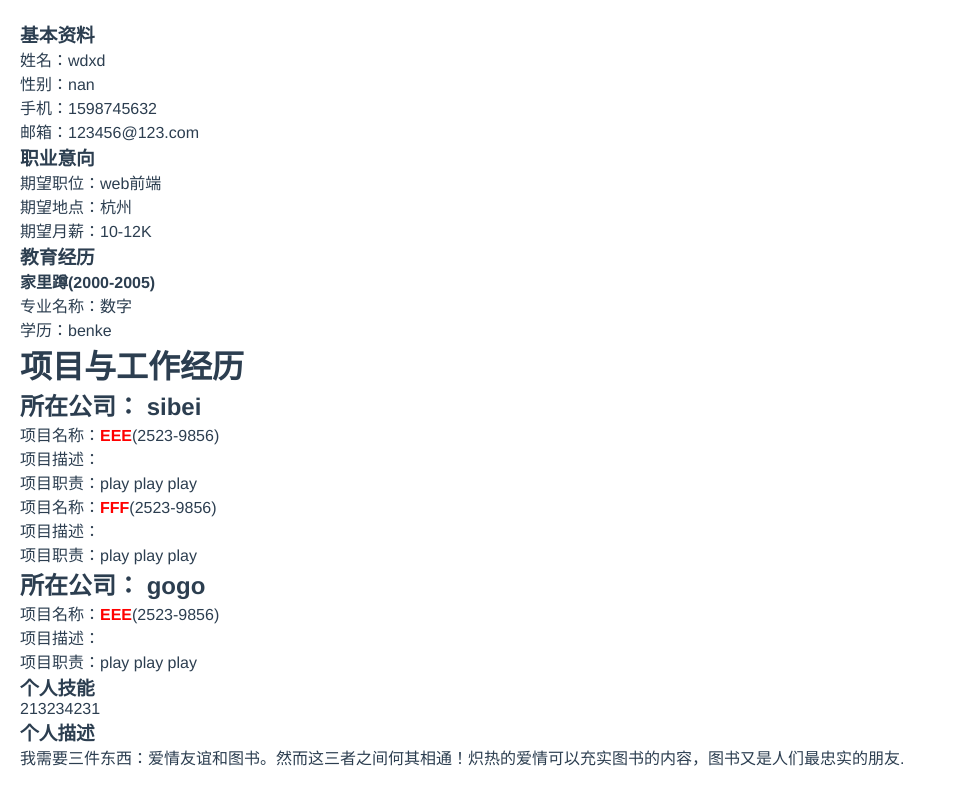
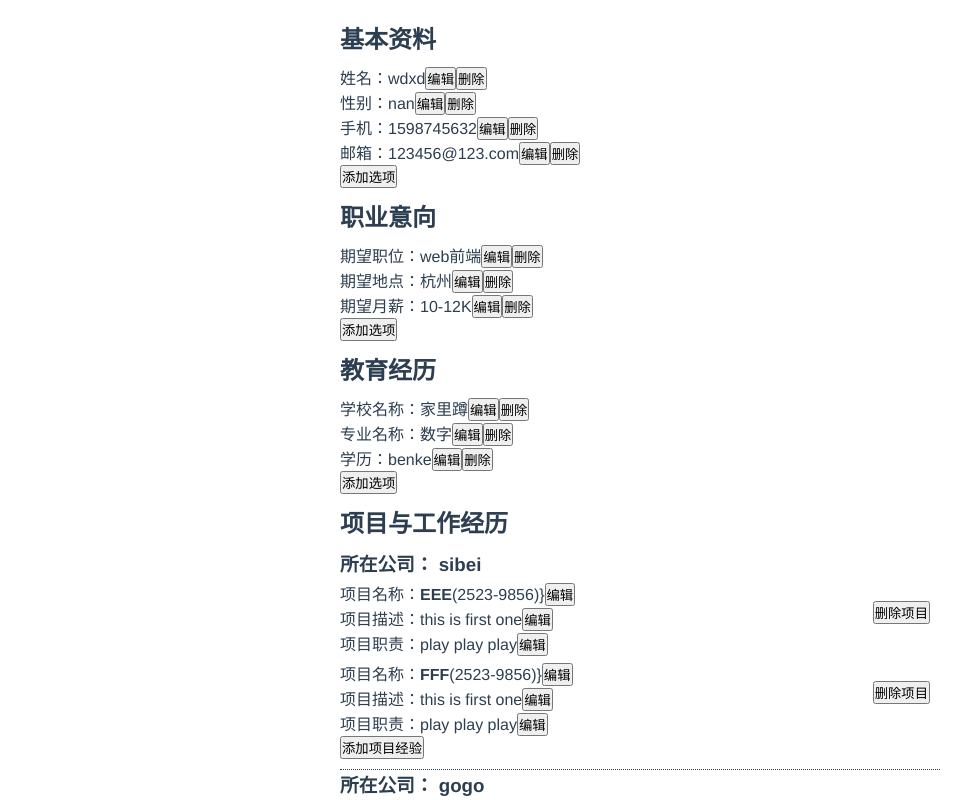
Before and after one commit to wangdaxiaoda/vue-resume, a Vue app: page / in a window 1280 px wide. Shown: the top 800 px of the page, without its empty margins (0-973 px from the left). Built offline with nearby package versions, Linux system fonts and the light colour scheme.

Commit message:
wdxd
添加可操作按钮

```diff
--- a/index.html
+++ b/index.html
@@ -4,6 +4,7 @@
     <meta charset="utf-8">
     <meta name="viewport" content="width=device-width,initial-scale=1.0">
     <title>vue-resume</title>
+    <link rel="shortcut icon" href="logo.png" type="image/x-icon">
   </head>
   <body>
     <div id="app">
--- a/src/App.vue
+++ b/src/App.vue
@@ -1,76 +1,67 @@
 <template>
     <div id="app">
-    <div class="basicMess">
-      <h3>基本资料</h3>
-      <p>姓名：{{basic.name}}</p>
-      <p>性别：{{basic.sex}}</p>
-      <p>手机：{{basic.phone}}</p>
-      <p>邮箱：{{basic.email}}</p>
-    </div>
-    <div class="profession">
-      <h3>职业意向</h3>
-      <p>期望职位：{{wanted.profession}}</p>
-      <p>期望地点：{{wanted.place}}</p>
-      <p>期望月薪：{{wanted.salary}}</p>
-    </div>
-    <div class="eduExp">
-      <h3>教育经历</h3>
-      <h4>{{eduExp.schoolName}}({{eduExp.time}})</h4>
-      <p>专业名称：{{eduExp.major}}</p>
-      <p>学历：{{eduExp.education}}</p>
-    </div>
+        <basic :items="basicItem" @add="addBasic"></basic>
+        <basic :items="wanted" @add="addWanted"></basic>
+        <basic :items="eduExp" @add="addEdu"></basic>
         <div class="workExp">
-      <h1>项目与工作经历</h1>
+            <h2>项目与工作经历</h2>
             <work :work-exp="workExp"></work>
         </div>
         <div class="personalSkills">
-      <h3>个人技能</h3>
-      <p>{{personalSkills}}</p>
+            <h2>个人技能</h2>
+            <p class="pText">{{personalSkills}}<button class="funcButt">编辑</button></p>
         </div>
         <div class="introduction">
-      <h3>个人描述</h3>
-      <p>{{introduction}}</p>
+            <h2>个人描述</h2>
+            <p class="pText">{{introduction}}<button class="funcButt">编辑</button></p>
         </div>
+        <button class="complete" @click="complete">完成修改</button>
     </div>
 </template>
 
 <script>
     import work from './components/workExp'
     import perData from './data/data'
+    import basic from './components/basic'
     export default {
         data() {
             return {
-        title: perData.wanted.profession,
                 workExp: perData.workExp,
-        basic: perData.basic,
+                basicItem: perData.basic,
                 wanted: perData.wanted,
                 eduExp: perData.eduExp,
-        introduction: perData.introduction,
-        newTodoText: '',
-        items: [{
-            id: 1,
-            title: 'Do the dishes',
-            text: 'Do the dishes'
-          },
-          {
-            id: 2,
-            title: 'Take out the trash',
-            text: 'Take out the trash'
-          },
-          {
-            id: 3,
-            title: 'Mow the lawn',
-            text: 'Mow the law'
-          }
-        ],
-        nextTodoId: 4
+                introduction: perData.introduction
             }
         },
         computed: {
             personalSkills: () => perData.personalSkills.join('')
         },
         components: {
+            basic,
             work
+        },
+        methods: {
+            addBasic: function(text, value) {
+                this.basicItem.message.push({
+                    text: text,
+                    value: value
+                });
+            },
+            addWanted: function() {
+                this.wanted.message.push({
+                    text: text,
+                    value: value
+                })
+            },
+            addEdu: function() {
+                this.eduExp.message.push({
+                    text: text,
+                    value: value
+                })
+            },
+            complete: function() {
+                $('.funcButt').hide();
+            }
         }
     };
 </script>
@@ -81,12 +72,31 @@
         margin: 0;
     }
 
+    button {
+        cursor: pointer;
+    }
+
     #app {
         font-family: "Avenir", Helvetica, Arial, sans-serif;
         -webkit-font-smoothing: antialiased;
         -moz-osx-font-smoothing: grayscale;
         color: #2c3e50;
-    margin-top: 20px;
-    padding-left: 20px;
+        position: absolute;
+        padding: 20px 0;
+        left: 50%;
+        margin-left: -300px;
+        width: 600px;
+    }
+
+    #app>div {
+        margin-bottom: 10px
+    }
+
+    .pText {
+        width: 488px;
+    }
+
+    h2 {
+        padding-bottom: 10px;
     }
 </style>
--- /dev/null
+++ b/src/common.js
@@ -0,0 +1,7 @@
+function removeItem(event) {
+  event.currentTarget.parentElement.remove();
+}
+
+export {
+    removeItem
+}
--- a/src/components/basic.vue
+++ b/src/components/basic.vue
@@ -1,6 +1,66 @@
 <template>
     <div>
-        <h3>{{basic.title}}</h3>
-
+        <h2>{{items.title}}</h2>
+        <p v-for="(value, key) in items.message" :key="key" class="pText">{{value.text}}{{value.value}}<input v-model="value.value" v-if="false"><button class="funcButt">编辑</button><button class="funcButt" @click.prevent="removeItem">删除</button>
+        </p>
+        <p>
+            <input type="text" class="itemText"
+            v-model="addItemText"
+            v-if="isText"
+            @keyup.enter.self="itemSubmit"
+            placeholder="请填入属性名">
+            <input type="text" class="itemValue"
+            v-model="addItemValue"
+            v-if="isValue"
+            @keyup.enter.self="itemSubmit"
+            placeholder="请填入属性值">
+        </p>
+        <button class="funcButt addItem" @click="addItem">添加选项</button>
     </div>
 </template>
+
+<script>
+    import {removeItem, editItem} from '../common'
+    export default {
+        data() {
+            return {
+                myItem: this.items,
+                addItemText: '',
+                addItemValue: '',
+                isText: !1,
+                isValue: !1,
+            }
+        },
+        props: ['items'],
+        computed: {},
+        components: {
+        },
+        methods: {
+            itemSubmit: function(event) {
+                var inputVal = event.target.value;
+                if (inputVal == '') {
+                    alert('请先填入值');
+                    return;
+                }
+                if (this.addItemText && this.addItemValue) {
+                    this.isValue = this.isText = !1;
+                    this.$emit('add', this.addItemText, this.addItemValue);
+                    this.addItemText = this.addItemValue = '';
+                }
+            },
+            addItem: function() {
+                if (this.isText || this.isValue) {
+                    alert('请先完成上一个选项添加,然后继续下一个');
+                    return;
+                }
+                this.isText = this.isValue = !0;
+            },
+            removeItem
+        }
+    }
+</script>
+
+<style>
+    .itemText,
+    .itemValue {}
+</style>
--- a/src/components/project.vue
+++ b/src/components/project.vue
@@ -1,15 +1,50 @@
 <template>
     <div>
-        <div v-for="project in projects" :key="project.projectName">
-            <p>项目名称：<b class="projectName">{{project.projectName}}</b>({{project.time}})</p>
-            <p>项目描述：{{project.dec}}</p>
-            <p>项目职责：{{project.duty}}</p>
+        <div v-for="(project, index) in projects" :key="project.projectName" class="project">
+            <p class="pText">项目名称：<b class="projectName">{{project.projectName}}</b>({{project.time}})}<button class="funcButt">编辑</button></p>
+            <p class="pText">项目描述：{{project.projectDescribe}}<button class="funcButt">编辑</button></p>
+            <p class="pText">项目职责：{{project.duty}}<button class="funcButt">编辑</button></p>
+            <button class="funcButt deletePro" @click="deleteProject(index)">删除项目</button>
         </div>
+        <button class="funcButt" @click="addProject">添加项目经验</button>
     </div>
 </template>
 
 <script>
+    import {
+        editItem
+    } from '../common'
     export default {
-        props: ['projects']
+        data() {
+            return {
+                myProjects: this.projects
+            }
+        },
+        props: ['projects'],
+        methods: {
+            addProject: function() {
+                this.projects.push({
+                    projectName: 'EEE',
+                    time: '2523-9856',
+                    projectDescribe: 'this is first one',
+                    duty: 'play play play'
+                })
+            },
+            deleteProject: function(index) {
+                this.projects.splice(index, 1);
+            }
+        }
     }
 </script>
+
+<style>
+    .project {
+        margin-top: 5px;
+        position: relative;
+    }
+    .deletePro {
+        position: absolute;
+        right: 10px;
+        top: 20px;
+    }
+</style>
--- a/src/components/workExp.vue
+++ b/src/components/workExp.vue
@@ -1,10 +1,9 @@
 <template>
     <div>
         <div class="company" v-for="company in workExp" :key="company.companyName">
-      <h2>所在公司：&nbsp;{{company.companyName}}</h2>
+            <h3>所在公司：&nbsp;{{company.companyName}}</h3>
             <project :projects="company.projects"></project>
         </div>
-
     </div>
 </template>
 
@@ -12,7 +11,9 @@
     import project from './project'
     export default {
         data: function() {
-      return {}
+            return {
+
+            }
         },
         components: {
             project
@@ -22,7 +23,8 @@
 </script>
 
 <style>
-  .projectName {
-    color: red;
+    .company {
+        padding-bottom: 10px;
+        border-bottom: 1px dotted;
     }
 </style>
--- a/src/data/data.js
+++ b/src/data/data.js
@@ -1,21 +1,45 @@
 export default {
   basic: {
     title: '基本资料',
-    name: 'wdxd',
-    sex: 'nan',
-    phone: '1598745632',
-    email: '123456@123.com'
+    message: [{
+      text: '姓名：',
+      value: 'wdxd'
+    }, {
+      text: '性别：',
+      value: 'nan'
+    }, {
+      text: '手机：',
+      value: '1598745632'
+    }, {
+      text: '邮箱：',
+      value: '123456@123.com'
+    }]
   },
   wanted: {
-    profession: 'web前端',
-    place: '杭州',
-    salary: '10-12K'
+    title: '职业意向',
+    message: [{
+      text: '期望职位：',
+      value: 'web前端'
+    }, {
+      text: '期望地点：',
+      value: '杭州'
+    }, {
+      text: '期望月薪：',
+      value: '10-12K'
+    }]
   },
   eduExp: {
-    schoolName: '家里蹲',
-    time: '2000-2005',
-    major: '数字',
-    education: 'benke'
+    title: '教育经历',
+    message: [{
+      text: '学校名称：',
+      value: '家里蹲'
+    }, {
+      text: '专业名称：',
+      value: '数字'
+    }, {
+      text: '学历：',
+      value: 'benke'
+    }]
   },
   workExp: [{
     companyName: 'sibei',
@@ -39,6 +63,6 @@ export default {
       duty: 'play play play'
     }]
   }],
-  personalSkills: ['213','234','231'],
+  personalSkills: ['213', '234', '231'],
   introduction: '我需要三件东西：爱情友谊和图书。然而这三者之间何其相通！炽热的爱情可以充实图书的内容，图书又是人们最忠实的朋友.'
 }
--- a/src/main.js
+++ b/src/main.js
@@ -7,7 +7,7 @@ import router from './router'
 Vue.config.productionTip = false
 
 /* eslint-disable no-new */
-new Vue({
+var app = new Vue({
   el: '#app',
   components: { Apple },
   template: '<Apple/>'
```
Also changed, not shown: src/components/items.vue (deleted, +0 -15 lines), src/images/icons.png (added), src/images/logo.png (added). Lines whose indentation alone changed are shown as unchanged.
